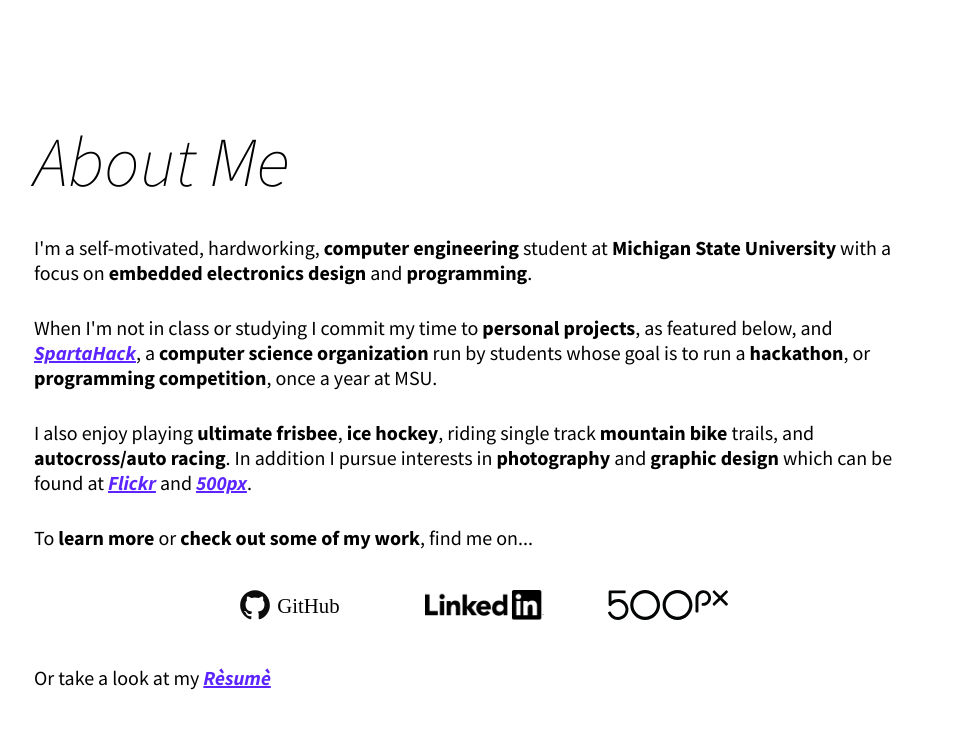
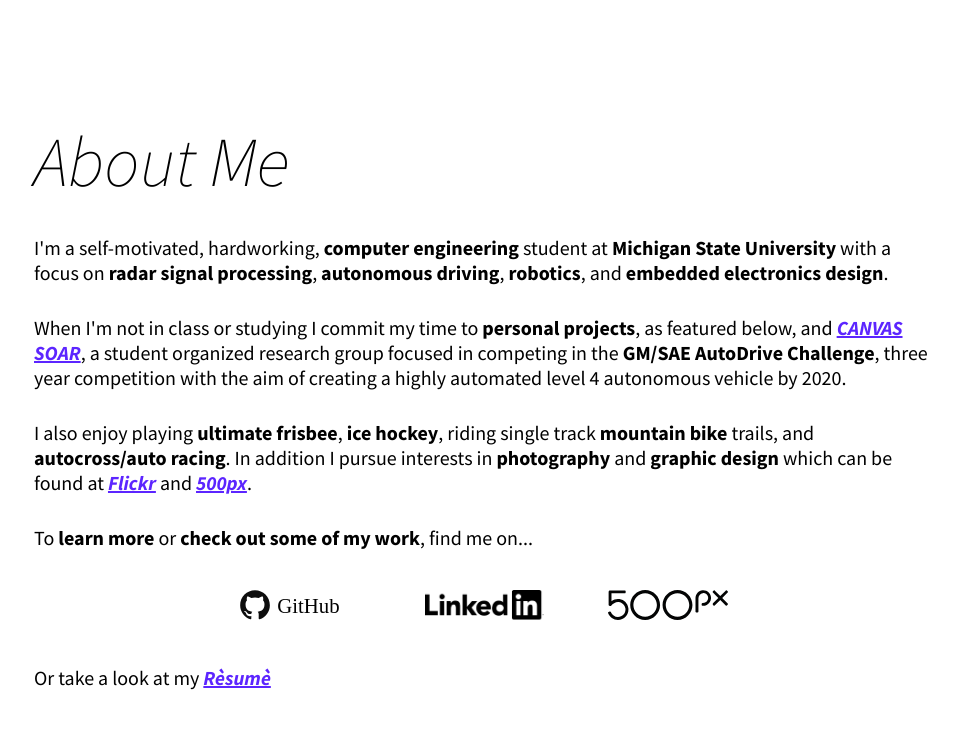
Before and after one commit to SuperUser320/superuser320.github.io, a Jekyll site: the page built from index.html, in a window 1280 px wide and 900 px high, scrolled down 883 px. Shown: the top 729 px of the window, without its empty margins (156-1114 px from the left). Built offline with Jekyll 4.4.1, drawn with Linux system fonts in a browser that asks for light colours; nearby versions of some CDN libraries.

Commit message:
Update index.html

```diff
--- a/index.html
+++ b/index.html
@@ -16,8 +16,8 @@ title: Jason Merlo
 
 <div id="about">
     <h1 class="fadein">About Me</h1>
-    <p class="fadein">I'm a self-motivated, hardworking, <strong>computer engineering</strong> student at <strong>Michigan State University</strong> with a focus on <strong>embedded electronics design</strong> and <strong>programming</strong>.</p>
-    <p class="fadein">When I'm not in class or studying I commit my time to <strong>personal projects</strong>, as featured below, and <a href="www.spartahack.com">SpartaHack</a>, a <strong>computer science organization</strong> run by students whose goal is to run a <strong>hackathon</strong>, or <strong>programming competition</strong>, once a year at MSU.</p>
+    <p class="fadein">I'm a self-motivated, hardworking, <strong>computer engineering</strong> student at <strong>Michigan State University</strong> with a focus on <strong>radar signal processing</strong>, <strong>autonomous driving</strong>, <strong>robotics</strong>, and <strong>embedded electronics design</strong>.</p>
+    <p class="fadein">When I'm not in class or studying I commit my time to <strong>personal projects</strong>, as featured below, and <a href="https://canvas.msu.edu/soar/">CANVAS SOAR</a>, a student organized research group focused in competing in the <strong>GM/SAE AutoDrive Challenge</strong>, three year competition with the aim of creating a highly automated level 4 autonomous vehicle by 2020.</p>
     <p class="fadein">I also enjoy playing <strong>ultimate frisbee</strong>, <strong>ice hockey</strong>, riding single track <strong>mountain bike</strong> trails, and <strong>autocross/auto racing</strong>.  In addition I pursue interests in <strong>photography</strong> and <strong>graphic design</strong> which can be found at <a href="https://www.flickr.com/photos/jason-merlo/">Flickr</a> and <a href="https://500px.com/jmerlo">500px</a>.</p>
     <p class="fadein">To <strong>learn more</strong> or <strong>check out some of my work</strong>, find me on...</p>
     <p id="find-me" class="fadein">
```
